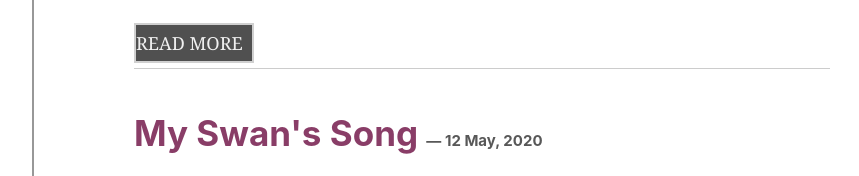
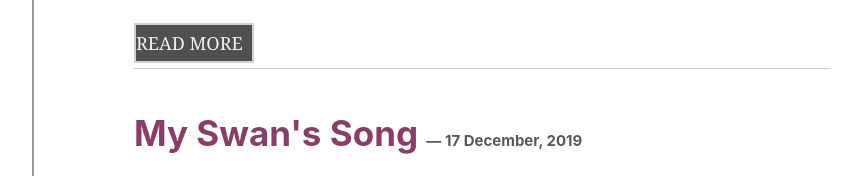
Before and after one commit to nottheaveragejo/PanAdventures, a Gatsby site: page / in a window 1280 px wide. Shown: the part 3842-4018 px from the top of the page, without its empty margins (350-1209 px from the left). Built offline with nearby package versions, Linux system fonts and the light colour scheme; Gatsby itself is replaced by a stand-in of ours; some packages are replaced by stand-ins of ours; what typography-theme-st-annes would draw is missing.

Commit message:
fixed posting issue

```diff
--- a/src/pages/2019-17-12.md
+++ b/src/pages/2019-17-12.md
@@ -1,6 +1,6 @@
 ---
 title: "My Swan's Song"
-date: 2019-17-12 07:00:00
+date: 2019-12-17 07:00:00
 
 ---
 There is nothing more lovely, more divine than someone who plays with passion.
```
